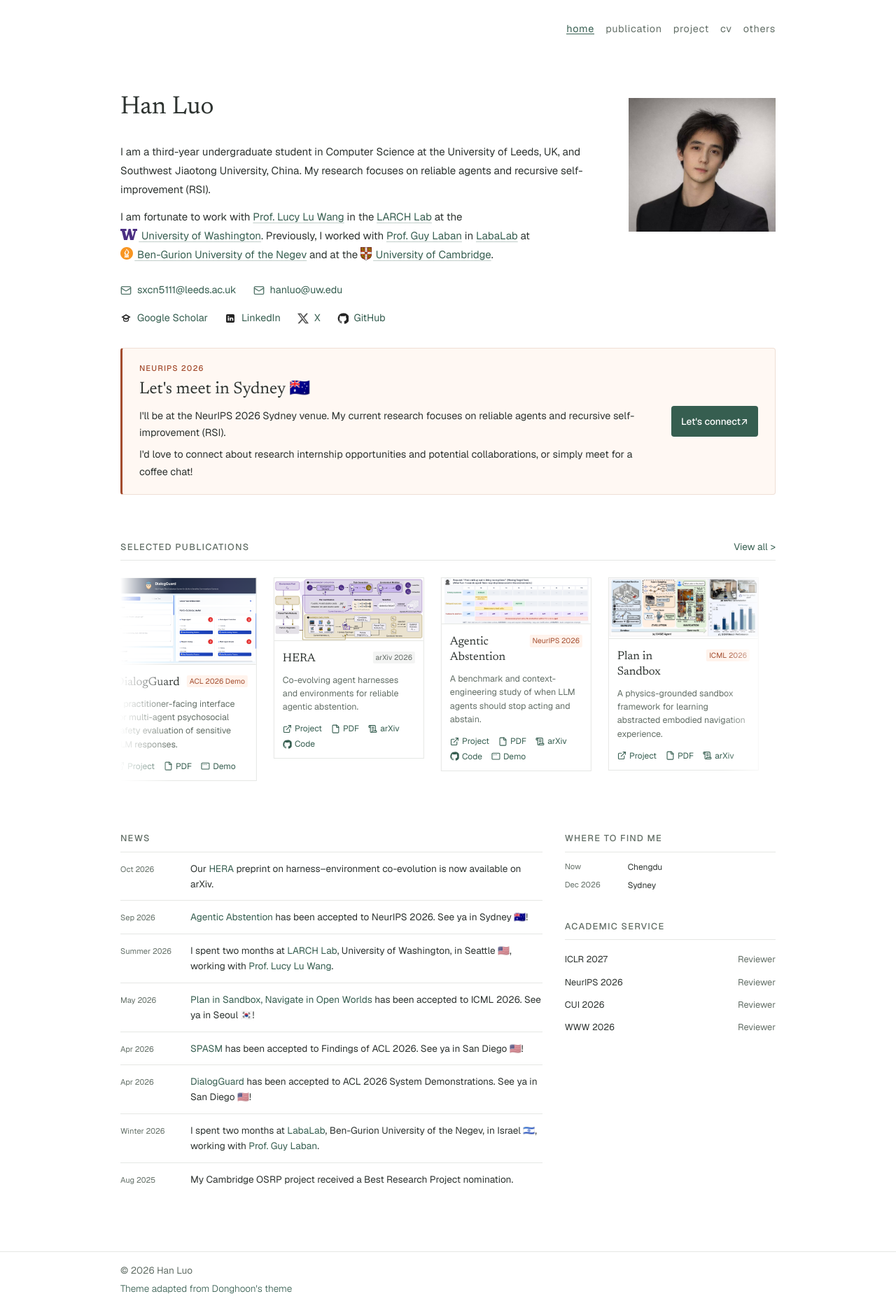
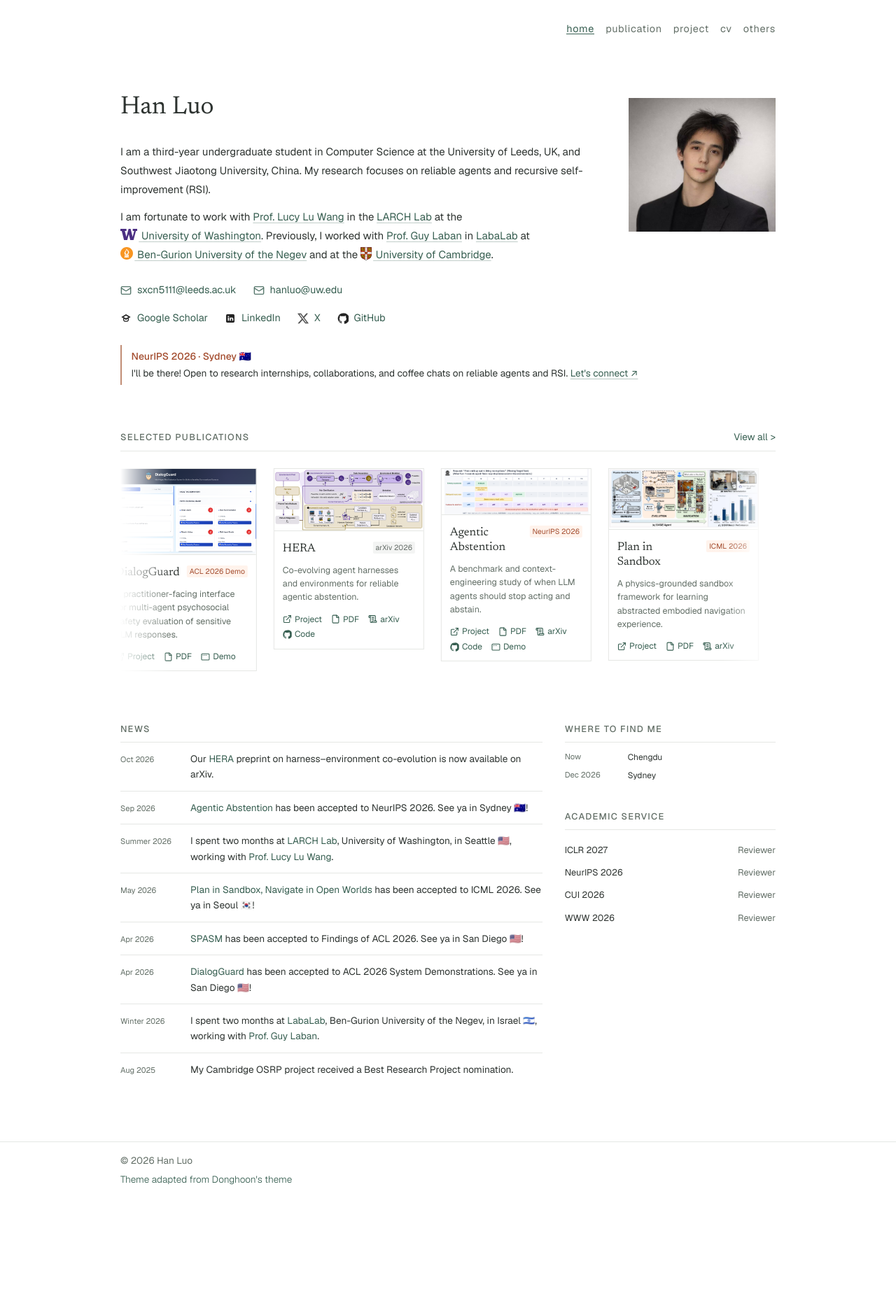
Before and after one commit to lhannnn/lhannnn.github.io, a Jekyll site: the page built from index.html, in a window 1280 px wide. Shown: the whole page at 70% size. Built offline with Jekyll 4.4.1, drawn with Linux system fonts in a browser that asks for light colours; nearby versions of some CDN libraries; some web fonts are replaced; after the commit the page ends 1713 px from its top, so only the background shows below that.

Commit message:
Make NeurIPS homepage invitation compact and understated

```diff
--- a/assets/css/home.css
+++ b/assets/css/home.css
@@ -98,84 +98,37 @@
 }
 
 .home-conference {
-  display: flex;
-  align-items: center;
-  gap: 1.5rem;
-  margin-top: 1.5rem;
-  padding: 1.25rem 1.5rem;
-  border: 1px solid #efdfd5;
-  border-left: 3px solid #a34c2e;
-  border-radius: 4px;
-  background: #fff8f3;
-}
-
-.home-conference-copy {
-  flex: 1;
-  min-width: 0;
-}
-
-.home-conference-label {
-  margin: 0 0 .4rem !important;
-  color: #a34c2e !important;
-  font-size: .7rem;
-  font-weight: 500;
-  letter-spacing: .1em;
-  text-transform: uppercase;
+  margin-top: 1.25rem;
+  padding: .35rem 0 .35rem .85rem;
+  border-left: 2px solid #c18d75;
 }
 
 .home-conference-title {
-  margin: 0 0 .65rem;
-  font-family: 'Newsreader', Georgia, serif;
-  font-size: 1.5rem;
-  font-weight: 400;
-  line-height: 1.25;
-  color: rgb(var(--ink));
+  margin: 0 0 .2rem;
+  font-family: inherit;
+  font-size: .875rem;
+  font-weight: 500;
+  line-height: 1.5;
+  color: #a34c2e;
 }
 
 .home-conference-text {
-  margin: 0 0 .4rem !important;
-  font-size: .9rem;
-  line-height: 1.7;
-}
-
-.home-conference-text:last-child {
-  margin-bottom: 0 !important;
+  margin: 0 !important;
+  font-size: .85rem;
+  line-height: 1.6;
 }
 
 .home-conference-link {
-  display: inline-flex;
-  align-items: center;
-  justify-content: center;
-  flex-shrink: 0;
-  min-height: 44px;
-  box-sizing: border-box;
-  padding: .55rem .9rem;
-  border-radius: 4px;
-  background: rgb(var(--accent));
-  color: #fff !important;
-  font-size: .85rem;
-  font-weight: 500;
-  line-height: 1.5;
   white-space: nowrap;
+  text-decoration: underline !important;
+  text-decoration-color: rgb(var(--accent) / .35) !important;
+  text-decoration-thickness: 1px;
+  text-underline-offset: 3px;
 }
 
 .home-conference-link:hover,
 .home-conference-link:focus-visible {
-  background: rgb(var(--ink));
-  text-decoration: none !important;
-}
-
-@media (max-width: 640px) {
-  .home-conference {
-    flex-direction: column;
-    align-items: stretch;
-    gap: 1rem;
-    padding: 1rem;
-  }
-
-  .home-conference-link {
-    align-self: flex-start;
-  }
+  text-decoration-color: currentColor !important;
 }
 
 .home-publications-heading {
--- a/index.html
+++ b/index.html
@@ -57,13 +57,8 @@ description: Personal academic website of Han Luo, a Computer Science undergradu
     </div>
   </nav>
   <section class="home-conference" aria-labelledby="neurips-invitation">
-    <div class="home-conference-copy">
-      <p class="home-conference-label">NeurIPS 2026</p>
-      <h2 id="neurips-invitation" class="home-conference-title">Let's meet in Sydney 🇦🇺</h2>
-      <p class="home-conference-text">I'll be at the NeurIPS 2026 Sydney venue. My current research focuses on reliable agents and recursive self-improvement (RSI).</p>
-      <p class="home-conference-text">I'd love to connect about research internship opportunities and potential collaborations, or simply meet for a coffee chat!</p>
-    </div>
-    <a class="home-conference-link" href="mailto:hanluo@uw.edu?subject=NeurIPS%202026%20%E2%80%94%20Let%27s%20connect">Let's connect<span aria-hidden="true"> ↗</span></a>
+    <h2 id="neurips-invitation" class="home-conference-title">NeurIPS 2026 · Sydney 🇦🇺</h2>
+    <p class="home-conference-text">I'll be there! Open to research internships, collaborations, and coffee chats on reliable agents and RSI. <a class="home-conference-link" href="mailto:hanluo@uw.edu?subject=NeurIPS%202026%20%E2%80%94%20Let%27s%20connect">Let's connect<span aria-hidden="true"> ↗</span></a></p>
   </section>
 </div>
 
```
